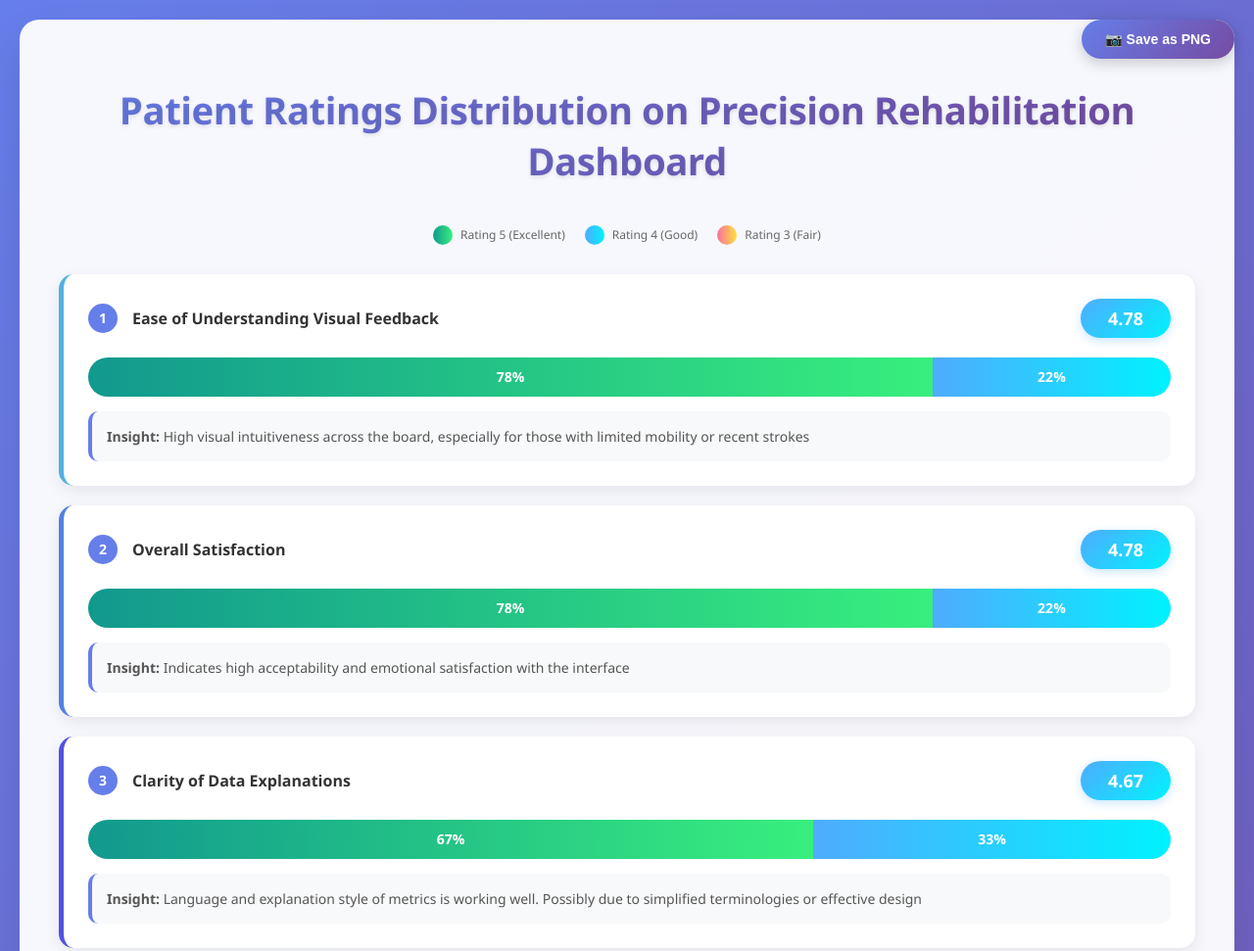
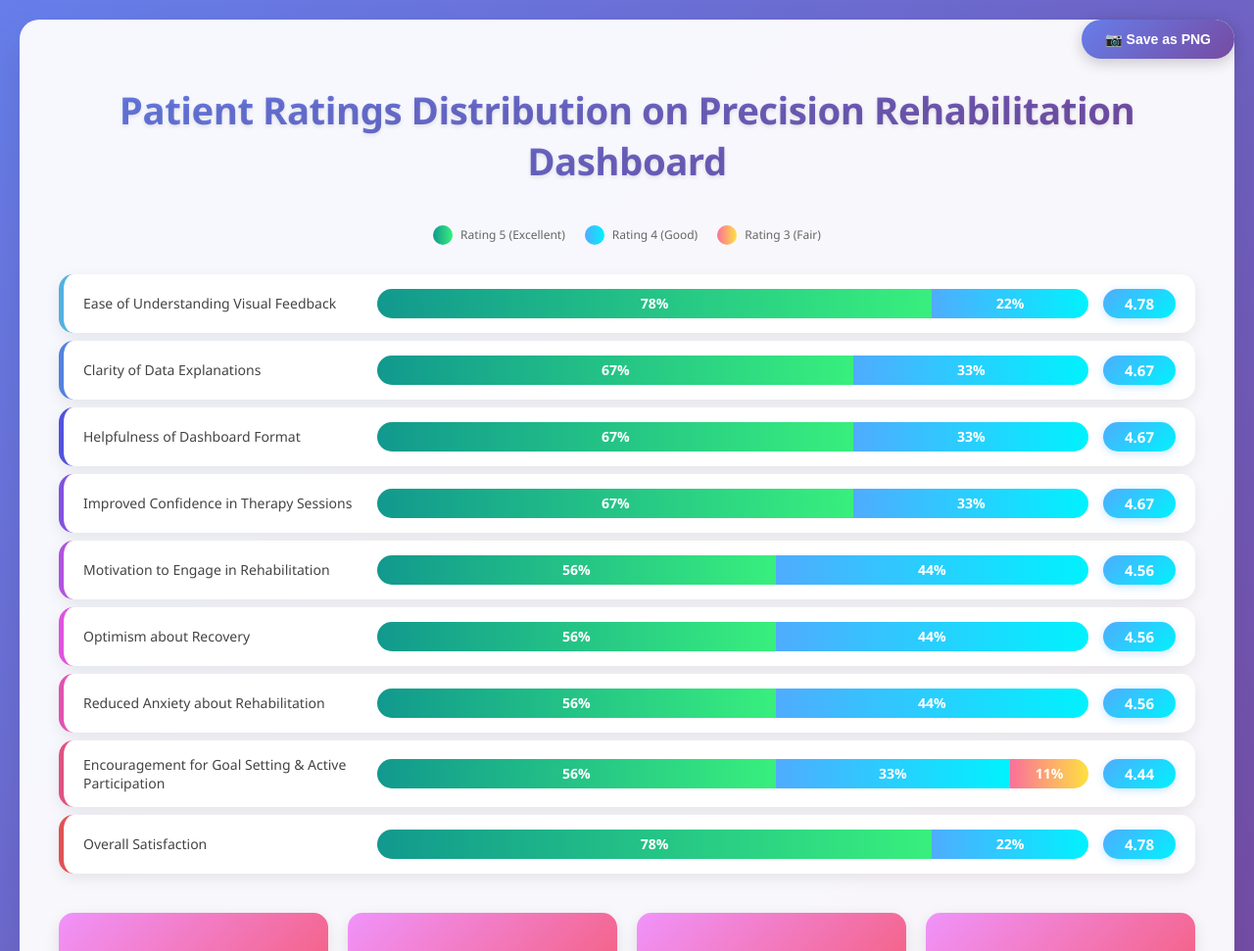
Before and after one commit to JYOTHYMUKESHKUMAR/PR-satisfaction-chart, a plain HTML site: page index.html in a window 1280 px wide. Shown: the top 971 px of the page at 98% size. Drawn offline with Linux system fonts and the light colour scheme.

Commit message:
initial commit4

```diff
--- a/index.html
+++ b/index.html
@@ -39,56 +39,57 @@
         .chart-item {
             background: white;
             border-radius: 15px;
-            padding: 25px;
-            margin-bottom: 20px;
+            padding: 15px 20px;
+            margin-bottom: 8px;
             box-shadow: 0 5px 15px rgba(0, 0, 0, 0.08);
             transition: all 0.3s ease;
             border-left: 5px solid transparent;
+            display: flex;
+            align-items: center;
+            gap: 20px;
         }
 
         .chart-item:hover {
-            transform: translateY(-5px);
-            box-shadow: 0 10px 25px rgba(0, 0, 0, 0.15);
+            transform: translateY(-2px);
+            box-shadow: 0 8px 20px rgba(0, 0, 0, 0.12);
         }
 
-        .category-header {
-            display: flex;
-            justify-content: space-between;
-            align-items: center;
-            margin-bottom: 20px;
+        .category-label {
+            width: 280px;
+            font-size: 14px;
+            font-weight: 500;
+            color: #444;
+            text-align: left;
+            flex-shrink: 0;
         }
 
-        .category-title {
-            font-size: 16px;
-            font-weight: 600;
-            color: #333;
+        .bar-container {
             flex: 1;
+            display: flex;
+            align-items: center;
+            gap: 15px;
         }
 
         .average-score {
             background: linear-gradient(135deg, #4facfe 0%, #00f2fe 100%);
             color: white;
-            padding: 8px 16px;
-            border-radius: 20px;
+            padding: 5px 12px;
+            border-radius: 15px;
             font-weight: bold;
-            font-size: 18px;
-            min-width: 60px;
+            font-size: 15px;
+            min-width: 50px;
             text-align: center;
-            box-shadow: 0 3px 10px rgba(79, 172, 254, 0.3);
+            box-shadow: 0 2px 8px rgba(79, 172, 254, 0.3);
+            flex-shrink: 0;
         }
 
-        .distribution-container {
-            display: flex;
-            gap: 15px;
-            align-items: center;
-            margin-bottom: 15px;
-        }
+
 
         .rating-bar {
             flex: 1;
-            height: 40px;
+            height: 30px;
             background: #f0f0f0;
-            border-radius: 25px;
+            border-radius: 15px;
             overflow: hidden;
             position: relative;
         }
@@ -147,6 +148,7 @@
             color: #555;
             line-height: 1.5;
             border-left: 4px solid #667eea;
+            display: none;
         }
 
         .stats-grid {
@@ -199,19 +201,7 @@
             box-shadow: 0 6px 20px rgba(0, 0, 0, 0.3);
         }
 
-        .category-rank {
-            background: #667eea;
-            color: white;
-            width: 30px;
-            height: 30px;
-            border-radius: 50%;
-            display: flex;
-            align-items: center;
-            justify-content: center;
-            font-weight: bold;
-            margin-right: 15px;
-            font-size: 14px;
-        }
+
     </style>
 </head>
 <body>
@@ -265,64 +255,55 @@
                 rank: 1,
                 category: "Ease of Understanding Visual Feedback",
                 score: 4.78,
-                ratings: { 5: 78, 4: 22, 3: 0 },
-                interpretation: "High visual intuitiveness across the board, especially for those with limited mobility or recent strokes"
+                ratings: { 5: 78, 4: 22, 3: 0 }
             },
             {
                 rank: 2,
-                category: "Overall Satisfaction",
-                score: 4.78,
-                ratings: { 5: 78, 4: 22, 3: 0 },
-                interpretation: "Indicates high acceptability and emotional satisfaction with the interface"
+                category: "Clarity of Data Explanations",
+                score: 4.67,
+                ratings: { 5: 67, 4: 33, 3: 0 }
             },
             {
                 rank: 3,
-                category: "Clarity of Data Explanations",
+                category: "Helpfulness of Dashboard Format",
                 score: 4.67,
-                ratings: { 5: 67, 4: 33, 3: 0 },
-                interpretation: "Language and explanation style of metrics is working well. Possibly due to simplified terminologies or effective design"
+                ratings: { 5: 67, 4: 33, 3: 0 }
             },
             {
                 rank: 4,
-                category: "Helpfulness of Dashboard Format",
+                category: "Improved Confidence in Therapy Sessions",
                 score: 4.67,
-                ratings: { 5: 67, 4: 33, 3: 0 },
-                interpretation: "Format presentation (likely layout and structure) is aiding user comprehension"
+                ratings: { 5: 67, 4: 33, 3: 0 }
             },
             {
                 rank: 5,
-                category: "Improved Confidence in Therapy Sessions",
-                score: 4.67,
-                ratings: { 5: 67, 4: 33, 3: 0 },
-                interpretation: "Indicates dashboard may be reinforcing the value of therapy by providing feedback loops"
+                category: "Motivation to Engage in Rehabilitation",
+                score: 4.56,
+                ratings: { 5: 56, 4: 44, 3: 0 }
             },
             {
                 rank: 6,
-                category: "Motivation to Engage in Rehabilitation",
+                category: "Optimism about Recovery",
                 score: 4.56,
-                ratings: { 5: 56, 4: 44, 3: 0 },
-                interpretation: "Dashboard likely triggers intrinsic motivation by visualizing progress. May reflect strong engagement design"
+                ratings: { 5: 56, 4: 44, 3: 0 }
             },
             {
                 rank: 7,
-                category: "Optimism about Recovery",
+                category: "Reduced Anxiety about Rehabilitation",
                 score: 4.56,
-                ratings: { 5: 56, 4: 44, 3: 0 },
-                interpretation: "Visual progress might provide emotional reinforcement, especially in early recovery stages"
+                ratings: { 5: 56, 4: 44, 3: 0 }
             },
             {
                 rank: 8,
-                category: "Reduced Anxiety about Rehabilitation",
-                score: 4.56,
-                ratings: { 5: 56, 4: 44, 3: 0 },
-                interpretation: "Indicates calming effect of visualized performance data – reducing fear of the unknown"
+                category: "Encouragement for Goal Setting & Active Participation",
+                score: 4.44,
+                ratings: { 5: 56, 4: 33, 3: 11 }
             },
             {
                 rank: 9,
-                category: "Encouragement for Goal Setting & Active Participation",
-                score: 4.44,
-                ratings: { 5: 56, 4: 33, 3: 11 },
-                interpretation: "Slight deviation seen here – P8 scored lower; could indicate cognitive barriers or dissatisfaction with interactive features"
+                category: "Overall Satisfaction",
+                score: 4.78,
+                ratings: { 5: 78, 4: 22, 3: 0 }
             }
         ];
 
@@ -339,24 +320,14 @@
                 const rating3Width = item.ratings[3];
 
                 chartItem.innerHTML = `
-                    <div class="category-header">
-                        <div style="display: flex; align-items: center;">
-                            <div class="category-rank">${item.rank}</div>
-                            <div class="category-title">${item.category}</div>
+                    <div class="category-label">${item.category}</div>
+                    <div class="bar-container">
+                        <div class="rating-bar">
+                            ${rating5Width > 0 ? `<div class="rating-segment rating-5" style="width: 0%; animation: fillAnimation 1s ease-in-out ${index * 0.1}s forwards;" data-width="${rating5Width}%">${rating5Width}%</div>` : ''}
+                            ${rating4Width > 0 ? `<div class="rating-segment rating-4" style="width: 0%; animation: fillAnimation 1s ease-in-out ${index * 0.1 + 0.2}s forwards;" data-width="${rating4Width}%">${rating4Width}%</div>` : ''}
+                            ${rating3Width > 0 ? `<div class="rating-segment rating-3" style="width: 0%; animation: fillAnimation 1s ease-in-out ${index * 0.1 + 0.4}s forwards;" data-width="${rating3Width}%">${rating3Width}%</div>` : ''}
                         </div>
                         <div class="average-score">${item.score}</div>
-                    </div>
-
-                    <div class="distribution-container">
-                        <div class="rating-bar">
-                            ${rating5Width > 0 ? `<div class="rating-segment rating-5" style="width: 0%; animation: fillAnimation 1s ease-in-out ${index * 0.2}s forwards;" data-width="${rating5Width}%">${rating5Width}%</div>` : ''}
-                            ${rating4Width > 0 ? `<div class="rating-segment rating-4" style="width: 0%; animation: fillAnimation 1s ease-in-out ${index * 0.2 + 0.3}s forwards;" data-width="${rating4Width}%">${rating4Width}%</div>` : ''}
-                            ${rating3Width > 0 ? `<div class="rating-segment rating-3" style="width: 0%; animation: fillAnimation 1s ease-in-out ${index * 0.2 + 0.6}s forwards;" data-width="${rating3Width}%">${rating3Width}%</div>` : ''}
-                        </div>
-                    </div>
-
-                    <div class="interpretation">
-                        <strong>Insight:</strong> ${item.interpretation}
                     </div>
                 `;
 
```
